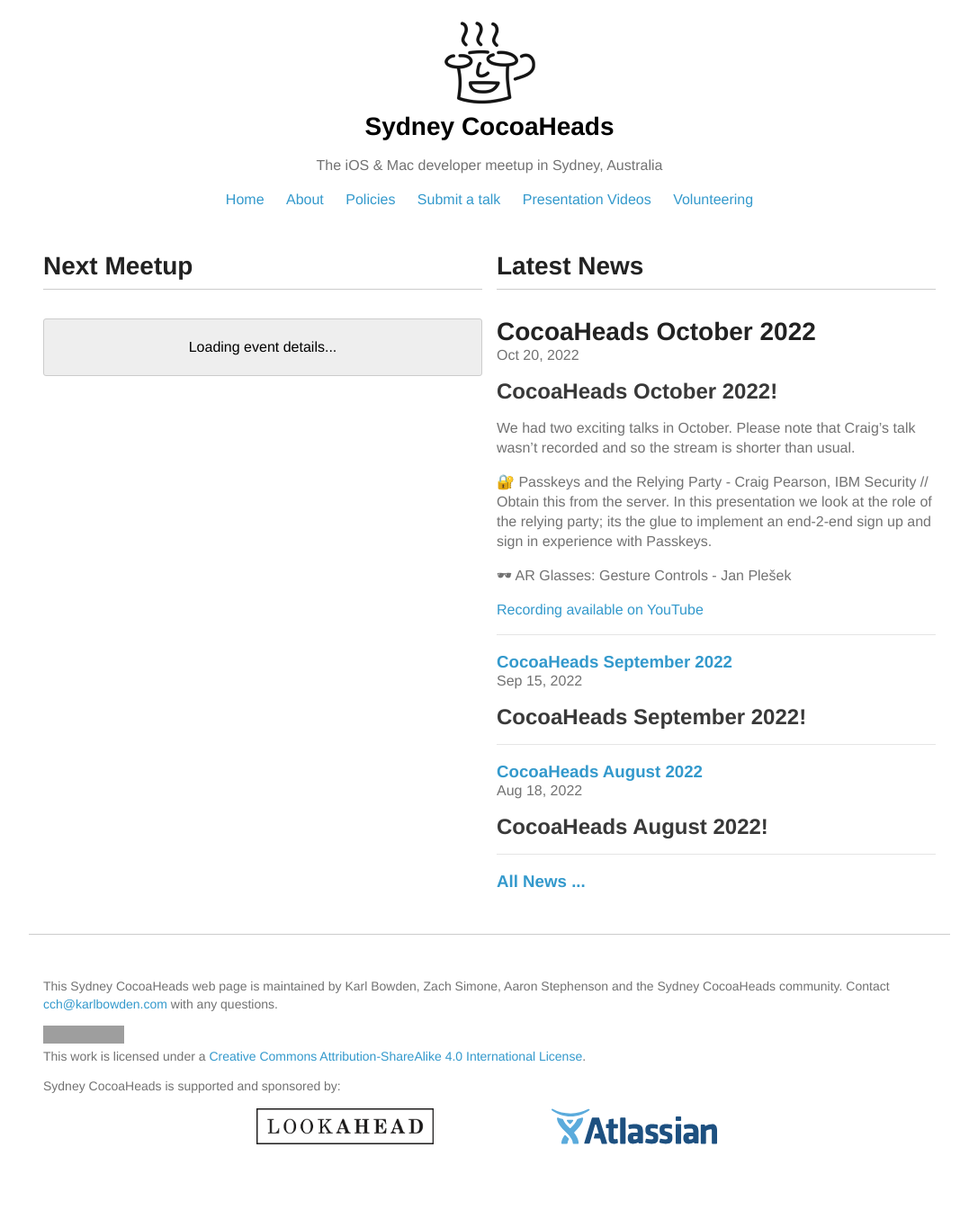
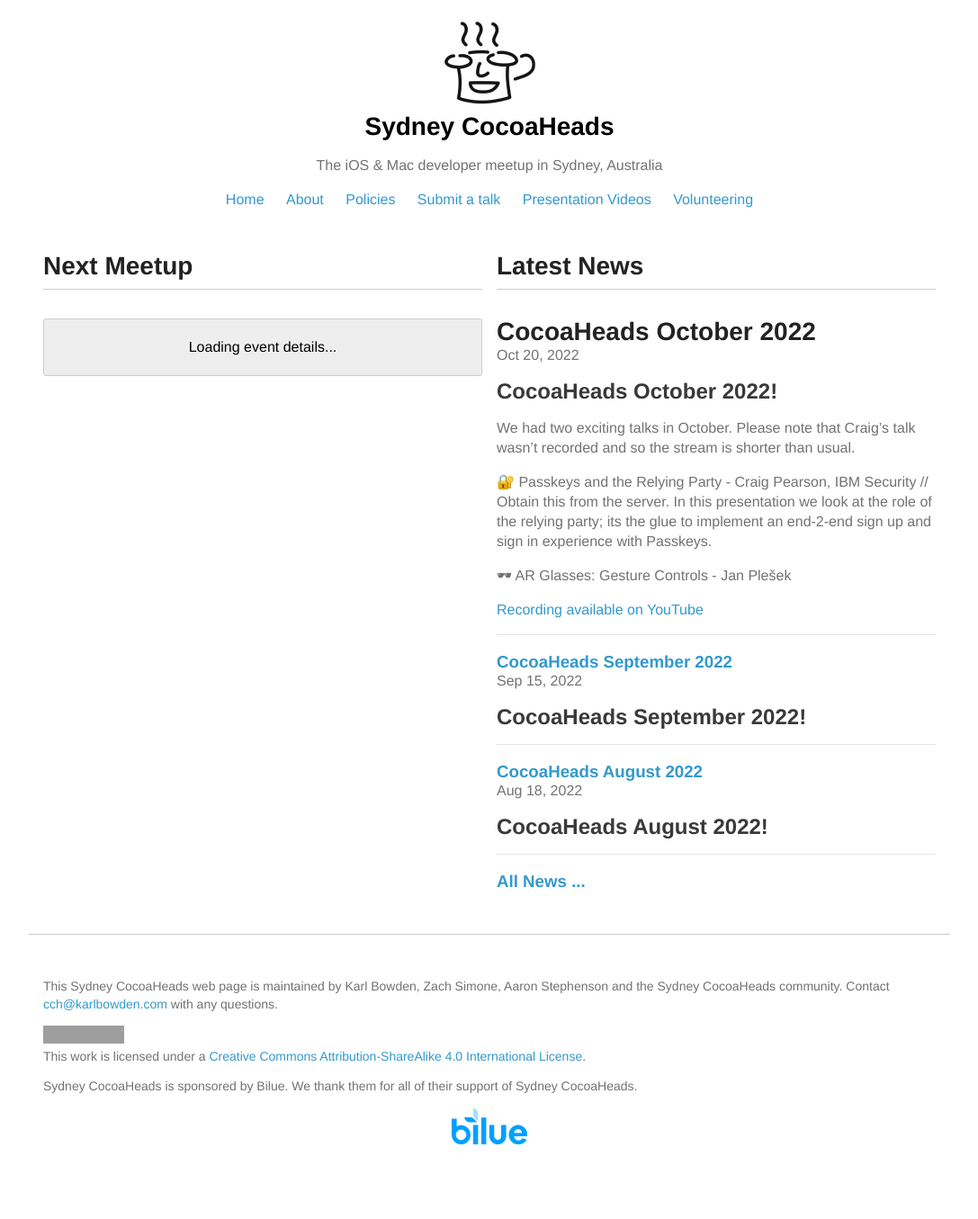
Before and after one commit to SydneyCocoaHeads/SydneyCocoaheads.github.io, a Jekyll site: the page built from index.html, in a window 1280 px wide. Shown: the whole page at 90% size, without its empty margins (96-1183 px from the left). Built offline with Jekyll 4.4.1, drawn with Linux system fonts in a browser that asks for light colours; nearby versions of some CDN libraries; grey boxes are pictures that could not be loaded.

Commit message:
Update sponsor list in footer.

```diff
--- a/_includes/footer.html
+++ b/_includes/footer.html
@@ -9,17 +9,12 @@
     </p>
 
     <p>
-        Sydney CocoaHeads is supported and sponsored by:
+        Sydney CocoaHeads is sponsored by Bilue. We thank them for all of their support of Sydney CocoaHeads.
     </p>
     <ul class="supported-by-list">
         <li class="supported-by-item">
-            <a class="supported-by-link" href="http://www.lookahead.com.au/" title="Lookahead Search">
-                <img class="supported-by-image" src="{{ site.baseurl }}/assets/logo-lookahead.png" alt="Lookahead Search"/>
-            </a>
-        </li>
-        <li class="supported-by-item">
-            <a class="supported-by-link" href="https://www.atlassian.com/" title="Atlassian">
-                <img class="supported-by-image" src="{{ site.baseurl }}/assets/logo-atlassian.svg" alt="Atlassian"/>
+            <a class="supported-by-link" href="http://www.bilue.com.au/" title="Bilue">
+                <img class="supported-by-image" src="{{ site.baseurl }}/assets/logo-bilue.png" alt="Bilue Logo"/>
             </a>
         </li>
     </ul>
--- a/_includes/header.html
+++ b/_includes/header.html
@@ -19,4 +19,6 @@
         <a class="navigation-link" href="{{ "/volunteering/" | prepend: site.baseurl }}">Volunteering</a>
     </p>
 
+	<link rel="shortcut icon" type="image/png" href="/assets/CocoaHeads-white.png">
+
 </header>
```
Also changed, not shown: assets/logo-bilue.png (added).
